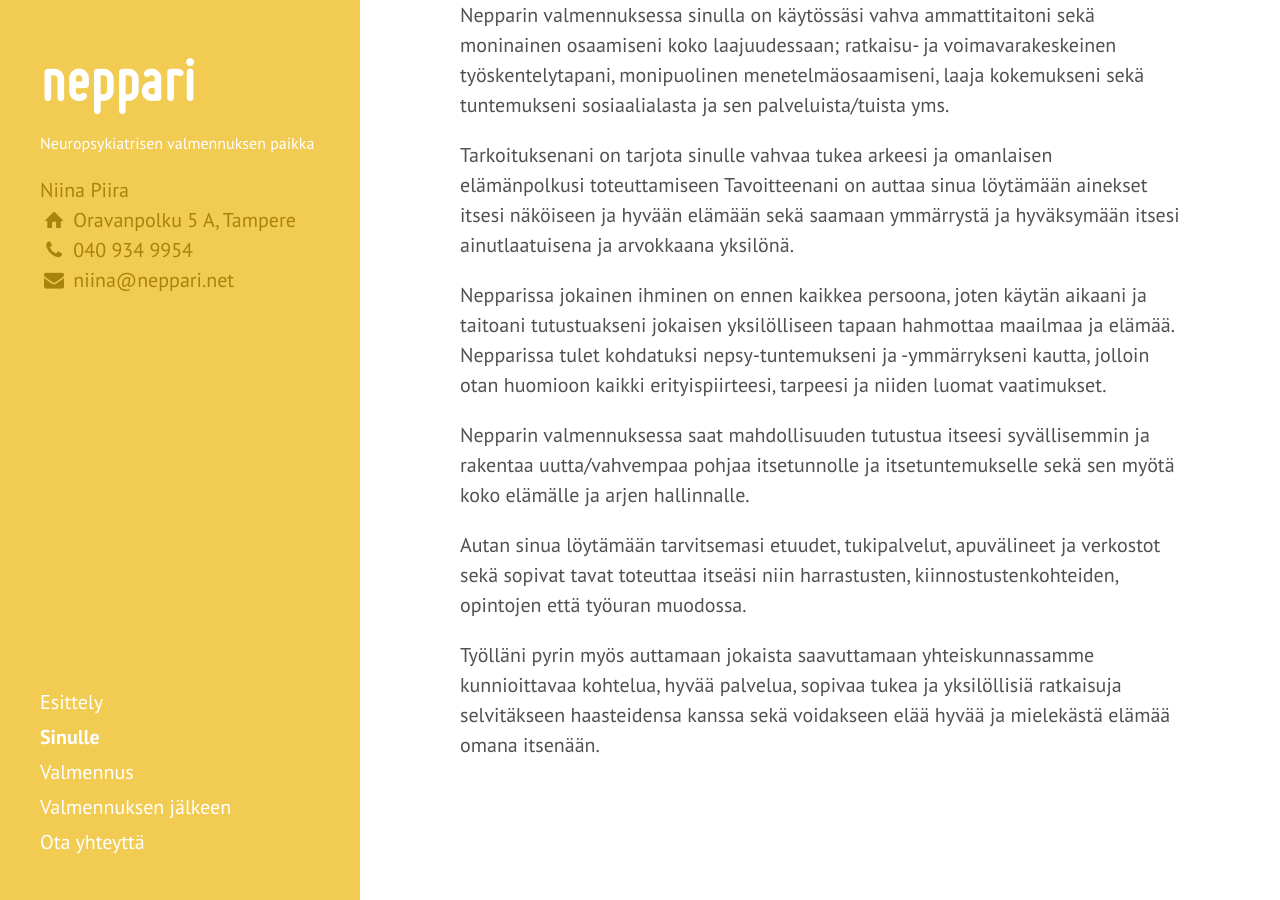
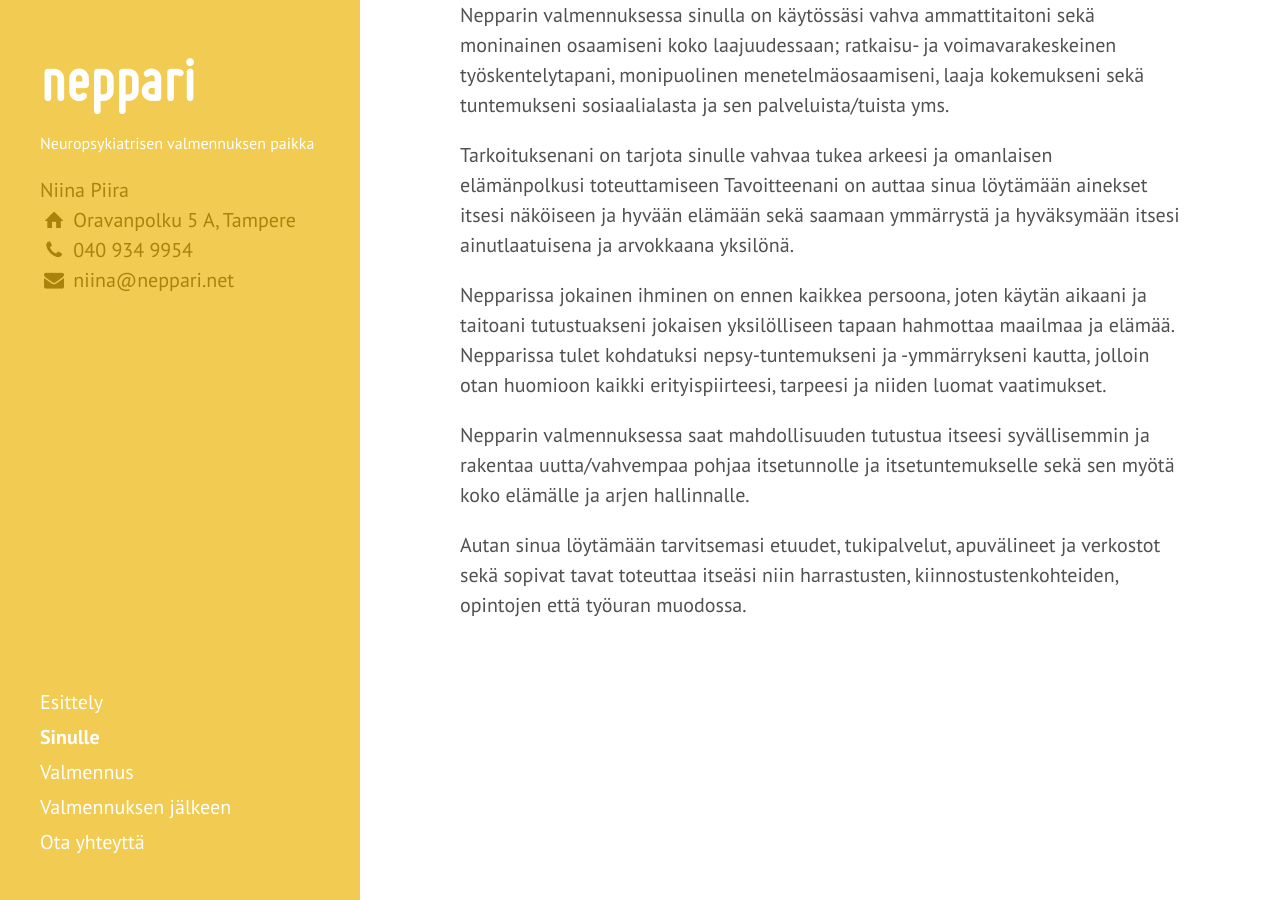
Before and after one commit to niinapiira/neppari.net, a Jekyll site: the page built from sinulle.md, in a window 1280 px wide and 900 px high, scrolled down 508 px. Built offline with Jekyll 4.4.1, drawn with Linux system fonts in a browser that asks for light colours; Markdown is read by kramdown in place of the engine named in the settings.

Commit message:
Updated sinulle.md

```diff
--- a/sinulle.md
+++ b/sinulle.md
@@ -26,5 +26,3 @@ Nepparissa jokainen ihminen on ennen kaikkea persoona, joten käytän aikaani ja
 Nepparin valmennuksessa saat mahdollisuuden tutustua itseesi syvällisemmin ja rakentaa uutta/vahvempaa pohjaa itsetunnolle ja itsetuntemukselle sekä sen myötä koko elämälle ja arjen hallinnalle.
 
 Autan sinua löytämään tarvitsemasi etuudet, tukipalvelut, apuvälineet ja verkostot sekä sopivat tavat toteuttaa itseäsi niin harrastusten, kiinnostustenkohteiden, opintojen että työuran muodossa.
-
-Työlläni pyrin myös auttamaan jokaista saavuttamaan yhteiskunnassamme kunnioittavaa kohtelua, hyvää palvelua, sopivaa tukea ja yksilöllisiä ratkaisuja selvitäkseen haasteidensa kanssa sekä voidakseen elää hyvää ja mielekästä elämää omana itsenään.
```
